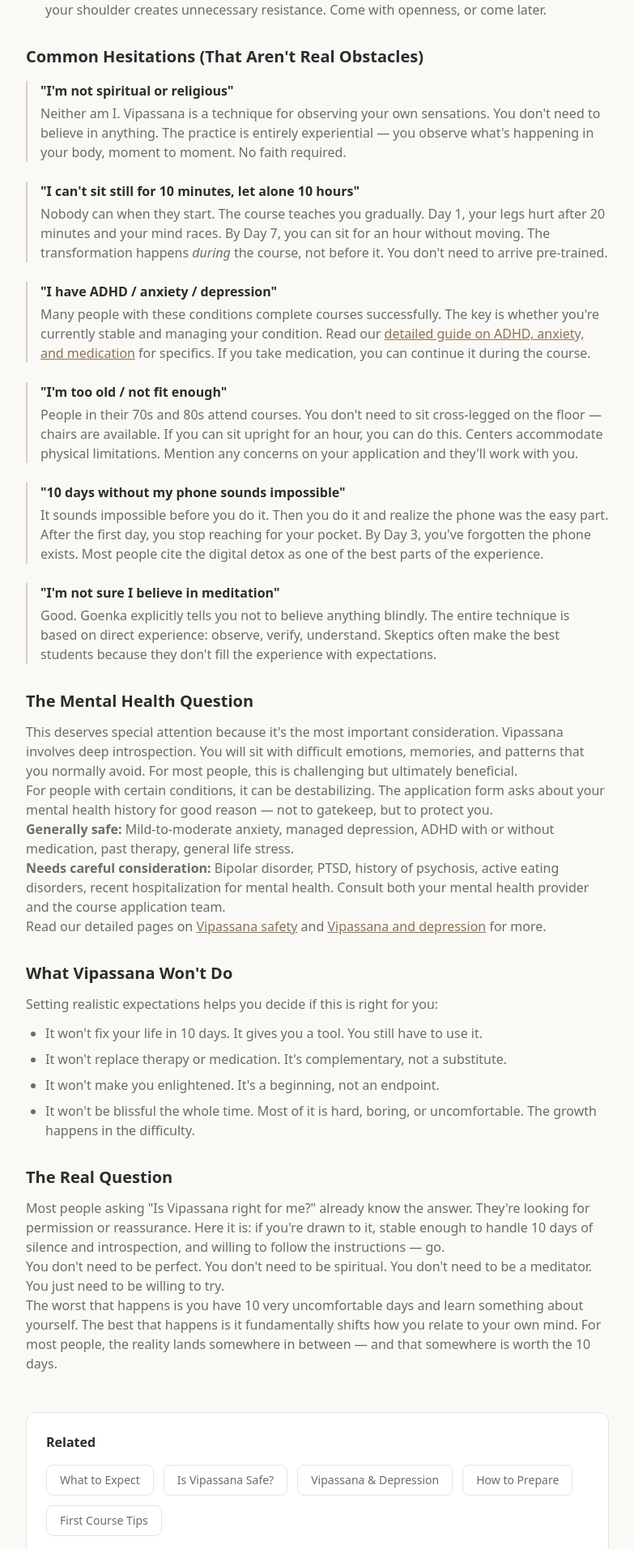
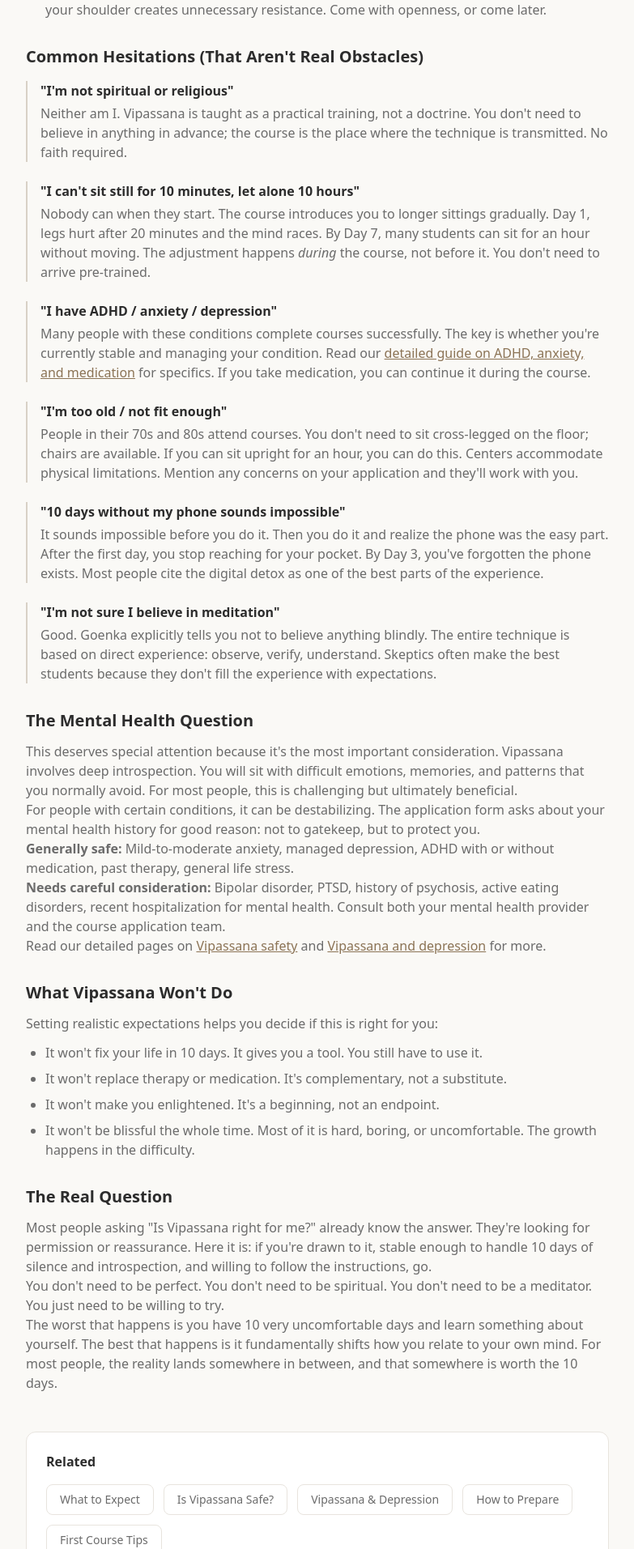
Before and after one commit to m13v/vipassana-cool, a Next.js app: page /faq/is-vipassana-right-for-me in a window 1280 px wide. Shown: the part 1467-3380 px from the top of the page at 81% size, without its empty margins (248-1031 px from the left). Built offline with nearby package versions, Linux system fonts and the light colour scheme.

Commit message:
Update copy and punctuation in Is Vipassana Right For Me FAQ

```diff
--- a/src/app/faq/is-vipassana-right-for-me/page.tsx
+++ b/src/app/faq/is-vipassana-right-for-me/page.tsx
@@ -85,14 +85,14 @@
           <div className="border-l-2 border-accent/30 pl-4">
             <h3 className="mb-1 font-semibold text-foreground">&quot;I&apos;m not spiritual or religious&quot;</h3>
             <p>
-              Neither am I. Vipassana is a technique for observing your own sensations. You don&apos;t need to believe in anything. The practice is entirely experiential — you observe what&apos;s happening in your body, moment to moment. No faith required.
+              Neither am I. Vipassana is taught as a practical training, not a doctrine. You don&apos;t need to believe in anything in advance; the course is the place where the technique is transmitted. No faith required.
             </p>
           </div>
 
           <div className="border-l-2 border-accent/30 pl-4">
             <h3 className="mb-1 font-semibold text-foreground">&quot;I can&apos;t sit still for 10 minutes, let alone 10 hours&quot;</h3>
             <p>
-              Nobody can when they start. The course teaches you gradually. Day 1, your legs hurt after 20 minutes and your mind races. By Day 7, you can sit for an hour without moving. The transformation happens <em>during</em> the course, not before it. You don&apos;t need to arrive pre-trained.
+              Nobody can when they start. The course introduces you to longer sittings gradually. Day 1, legs hurt after 20 minutes and the mind races. By Day 7, many students can sit for an hour without moving. The adjustment happens <em>during</em> the course, not before it. You don&apos;t need to arrive pre-trained.
             </p>
           </div>
 
@@ -106,7 +106,7 @@
           <div className="border-l-2 border-accent/30 pl-4">
             <h3 className="mb-1 font-semibold text-foreground">&quot;I&apos;m too old / not fit enough&quot;</h3>
             <p>
-              People in their 70s and 80s attend courses. You don&apos;t need to sit cross-legged on the floor — chairs are available. If you can sit upright for an hour, you can do this. Centers accommodate physical limitations. Mention any concerns on your application and they&apos;ll work with you.
+              People in their 70s and 80s attend courses. You don&apos;t need to sit cross-legged on the floor; chairs are available. If you can sit upright for an hour, you can do this. Centers accommodate physical limitations. Mention any concerns on your application and they&apos;ll work with you.
             </p>
           </div>
 
@@ -132,7 +132,7 @@
           This deserves special attention because it&apos;s the most important consideration. Vipassana involves deep introspection. You will sit with difficult emotions, memories, and patterns that you normally avoid. For most people, this is challenging but ultimately beneficial.
         </p>
         <p>
-          For people with certain conditions, it can be destabilizing. The application form asks about your mental health history for good reason — not to gatekeep, but to protect you.
+          For people with certain conditions, it can be destabilizing. The application form asks about your mental health history for good reason: not to gatekeep, but to protect you.
         </p>
         <p>
           <strong>Generally safe:</strong> Mild-to-moderate anxiety, managed depression, ADHD with or without medication, past therapy, general life stress.
@@ -161,13 +161,13 @@
       <section>
         <h2 className="mb-3 text-xl font-bold text-foreground">The Real Question</h2>
         <p>
-          Most people asking &quot;Is Vipassana right for me?&quot; already know the answer. They&apos;re looking for permission or reassurance. Here it is: if you&apos;re drawn to it, stable enough to handle 10 days of silence and introspection, and willing to follow the instructions — go.
+          Most people asking &quot;Is Vipassana right for me?&quot; already know the answer. They&apos;re looking for permission or reassurance. Here it is: if you&apos;re drawn to it, stable enough to handle 10 days of silence and introspection, and willing to follow the instructions, go.
         </p>
         <p>
           You don&apos;t need to be perfect. You don&apos;t need to be spiritual. You don&apos;t need to be a meditator. You just need to be willing to try.
         </p>
         <p>
-          The worst that happens is you have 10 very uncomfortable days and learn something about yourself. The best that happens is it fundamentally shifts how you relate to your own mind. For most people, the reality lands somewhere in between — and that somewhere is worth the 10 days.
+          The worst that happens is you have 10 very uncomfortable days and learn something about yourself. The best that happens is it fundamentally shifts how you relate to your own mind. For most people, the reality lands somewhere in between, and that somewhere is worth the 10 days.
         </p>
       </section>
     </FaqDetailPage>
```
